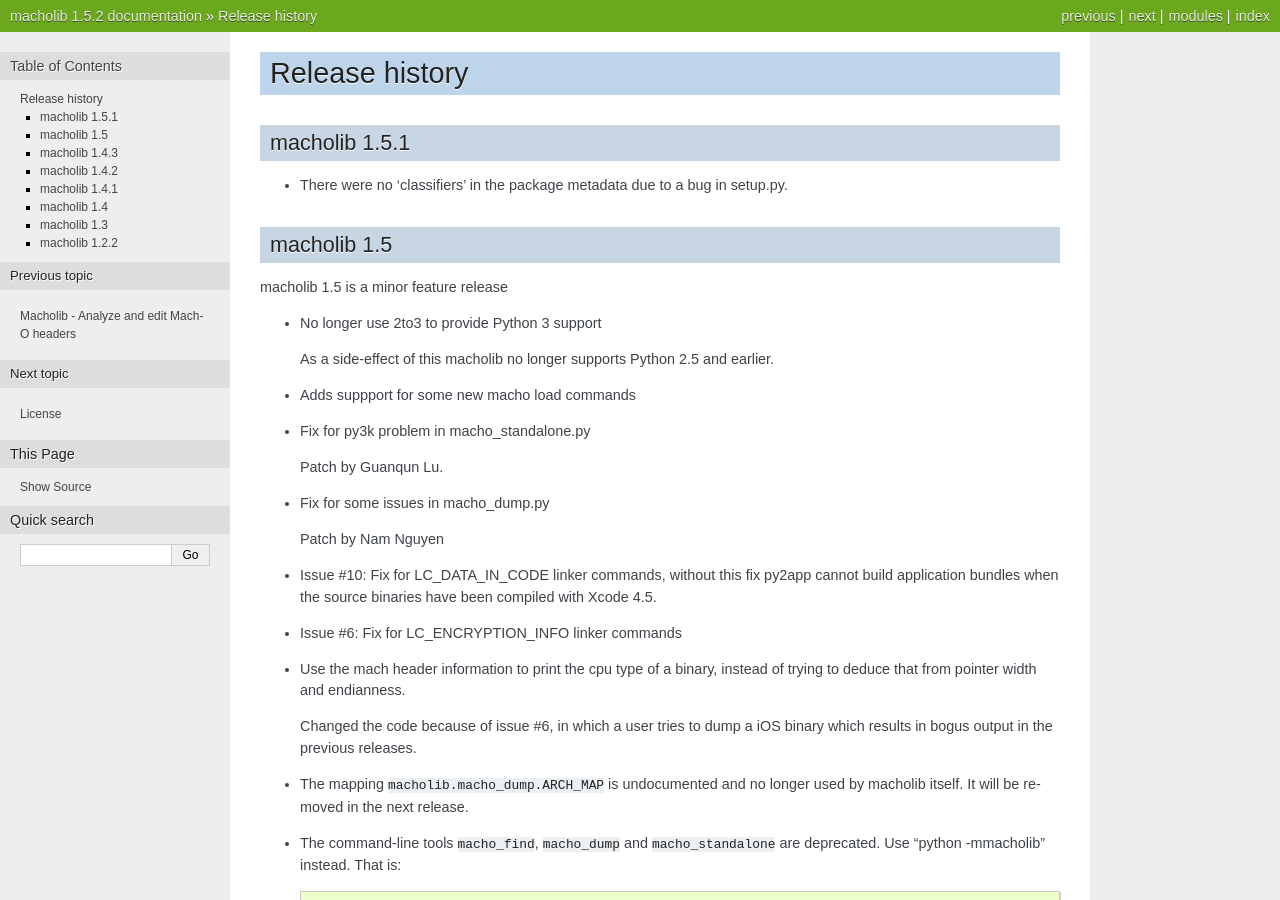
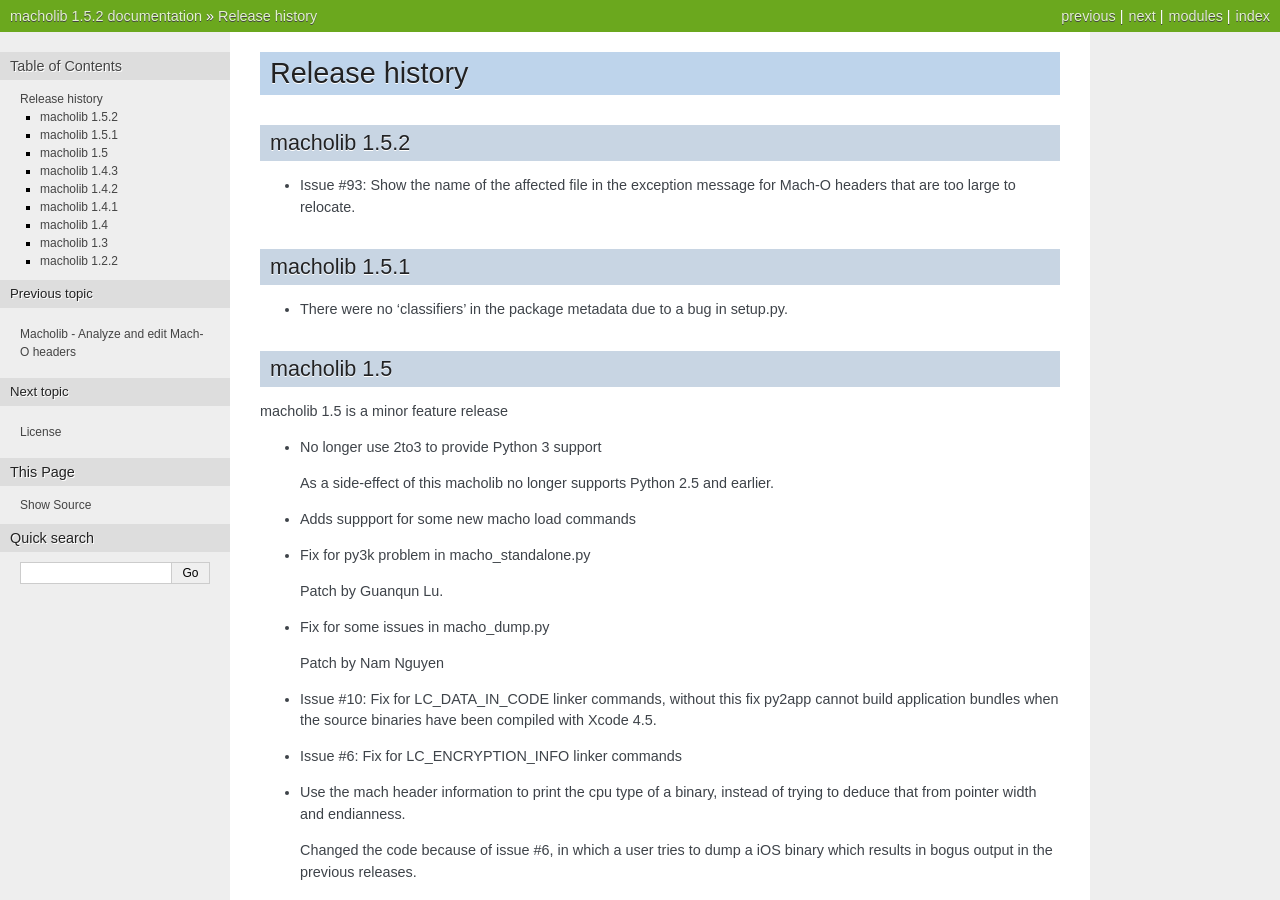
Before and after one commit to ronaldoussoren/macholib, a Sphinx documentation site: the page built from doc/changelog.rst, in a window 1280 px wide and 900 px high. Built offline with Sphinx 7.4.7, drawn with Linux system fonts in a browser that asks for light colours.

Commit message:
Show filename in exception for "New Mach-O header is too large to relocate"

```diff
--- a/doc/changelog.rst
+++ b/doc/changelog.rst
@@ -1,5 +1,12 @@
 Release history
 ===============
+
+macholib 1.5.2
+--------------
+
+* Issue #93: Show the name of the affected file in the exception message
+  for Mach-O headers that are too large to relocate.
+
 
 macholib 1.5.1
 --------------
```
Also changed, not shown: 1 other file.
